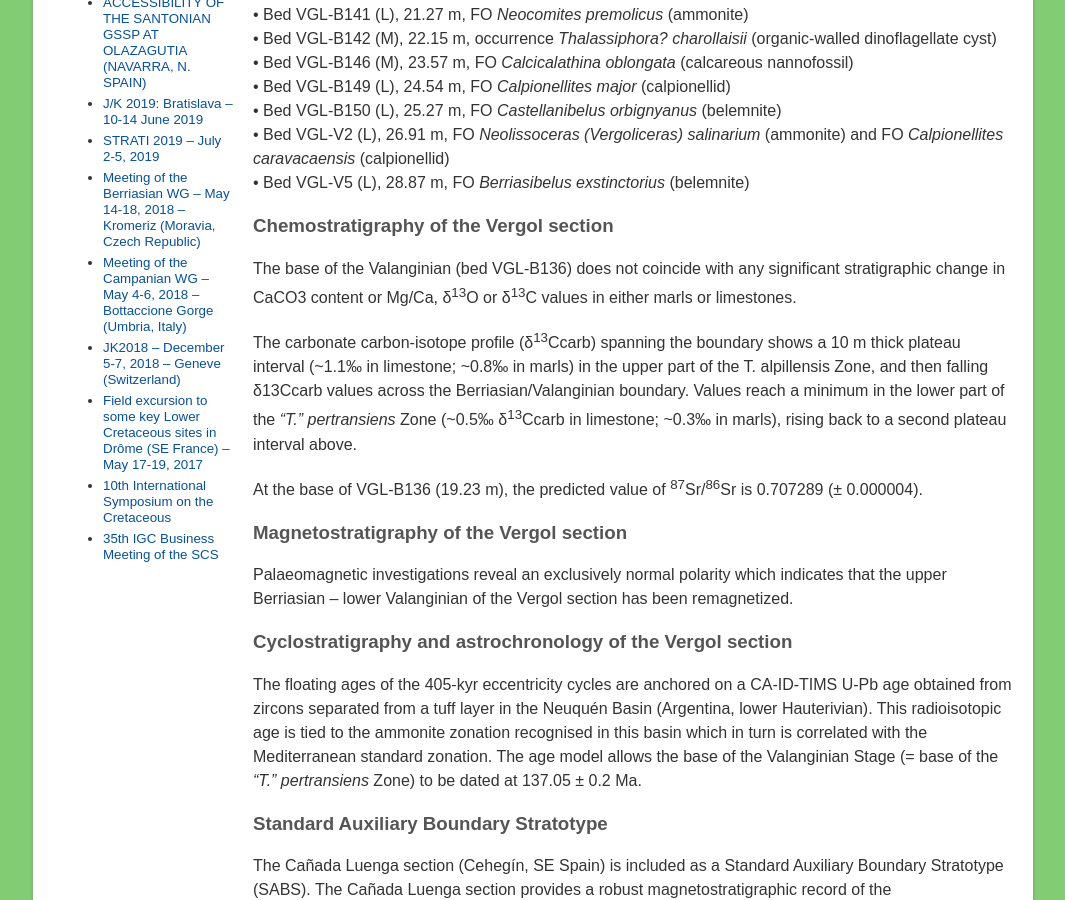
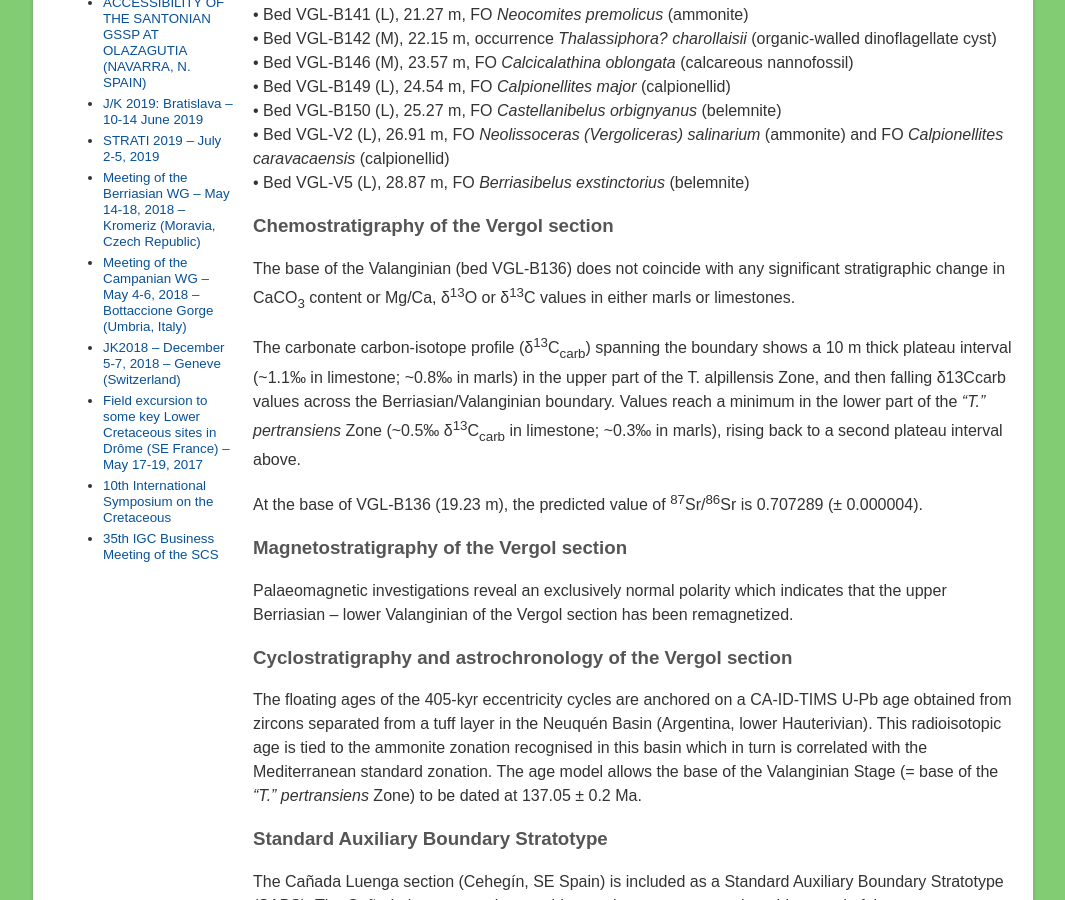
Before and after one commit to i-c-stratigraphy/subcommission-cretaceous, a Jekyll site: the page built from pages/gssps/valanginian.md, in a window 1280 px wide and 900 px high, scrolled down 1833 px. Shown: the whole window, without its empty margins (107-1172 px from the left). Built offline with Jekyll 4.4.1, drawn with Linux system fonts in a browser that asks for light colours; some of the changed text lies outside the part shown.

Commit message:
Update valanginian.md

```diff
--- a/pages/gssps/valanginian.md
+++ b/pages/gssps/valanginian.md
@@ -49,9 +49,9 @@ Primary and secondary biostratigraphic markers occurring through the Berriasian/
 
 ### Chemostratigraphy of the Vergol section
 
-The base of the Valanginian (bed VGL-B136) does not coincide with any significant stratigraphic change in CaCO3 content or Mg/Ca, δ<sup>13</sup>O or δ<sup>13</sup>C values in either marls or limestones.
+The base of the Valanginian (bed VGL-B136) does not coincide with any significant stratigraphic change in CaCO<sub>3</sub> content or Mg/Ca, δ<sup>13</sup>O or δ<sup>13</sup>C values in either marls or limestones.
 
-The carbonate carbon-isotope profile (δ<sup>13</sup>Ccarb) spanning the boundary shows a 10 m thick plateau interval (~1.1‰ in limestone; ~0.8‰ in marls) in the upper part of the T. alpillensis Zone, and then falling δ13Ccarb values across the Berriasian/Valanginian boundary.  Values reach a minimum in the lower part of the _“T.” pertransiens_ Zone (~0.5‰ δ<sup>13</sup>Ccarb in limestone; ~0.3‰ in marls), rising back to a second plateau interval above.
+The carbonate carbon-isotope profile (δ<sup>13</sup>C<sub>carb</sub>) spanning the boundary shows a 10 m thick plateau interval (~1.1‰ in limestone; ~0.8‰ in marls) in the upper part of the T. alpillensis Zone, and then falling δ13Ccarb values across the Berriasian/Valanginian boundary.  Values reach a minimum in the lower part of the _“T.” pertransiens_ Zone (~0.5‰ δ<sup>13</sup>C<sub>carb</sub> in limestone; ~0.3‰ in marls), rising back to a second plateau interval above.
 
 At the base of VGL-B136 (19.23 m), the predicted value of <sup>87</sup>Sr/<sup>86</sup>Sr is 0.707289 (± 0.000004).
 
@@ -93,7 +93,7 @@ The base of polarity Chron M15r falls within the _T. alpillensis_ ammonite Zone
 
 ### Chemostratigraphy of the Cañada Luenga section
 
-Carbon isotope values range between -0.24‰ and +1.34‰ δ<sup>13</sup>Ccarb through the boundary section. The carbon isotope curve shows fairly stable values, around 1‰ throughout the section, except for two well-defined, W-shaped negative excursions, one in the uppermost part of the _T. alpillensis_ ammonite Subzone (upper part of Chron M15r) and one in the upper part of the _N. premolicus_ ammonite Subzone (Chron M14r). Maximum values occur around the Berriasian/Valanginian boundary.
+Carbon isotope values range between -0.24‰ and +1.34‰ δ<sup>13</sup>C<sub>carb</sub> through the boundary section. The carbon isotope curve shows fairly stable values, around 1‰ throughout the section, except for two well-defined, W-shaped negative excursions, one in the uppermost part of the _T. alpillensis_ ammonite Subzone (upper part of Chron M15r) and one in the upper part of the _N. premolicus_ ammonite Subzone (Chron M14r). Maximum values occur around the Berriasian/Valanginian boundary.
 
 
 ### Links
```
